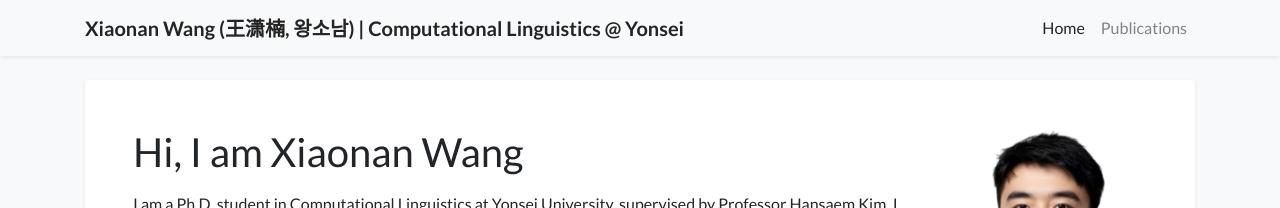
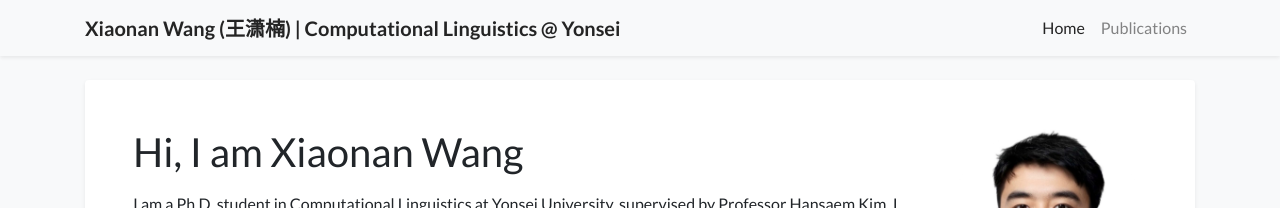
Before and after one commit to wangxiaonan-git/wangxiaonan-git.github.io, a Jekyll site: the page built from index.html, in a window 1280 px wide. Shown: the top 208 px of the page. Built offline with Jekyll 4.4.1, drawn with Linux system fonts in a browser that asks for light colours; a style sheet for code colours, icons or effects is not loaded.

Commit message:
Update profile.yml

```diff
--- a/_data/profile.yml
+++ b/_data/profile.yml
@@ -1,6 +1,6 @@
 primary_name: "Hi, I am Xiaonan Wang"
 secondary_name: ""
-navbar_name: "Xiaonan Wang (王潇楠, 왕소남) | Computational Linguistics @ Yonsei"
+navbar_name: "Xiaonan Wang (王潇楠) | Computational Linguistics @ Yonsei"
 
 # positions:
 #  - '<span class="no-break"><img src="assets/images/badges/mpu_master.png" alt="Macao Polytechnic University" class="inline-badge"/></span> M.S., Macao Polytechnic University (2024)'
```
